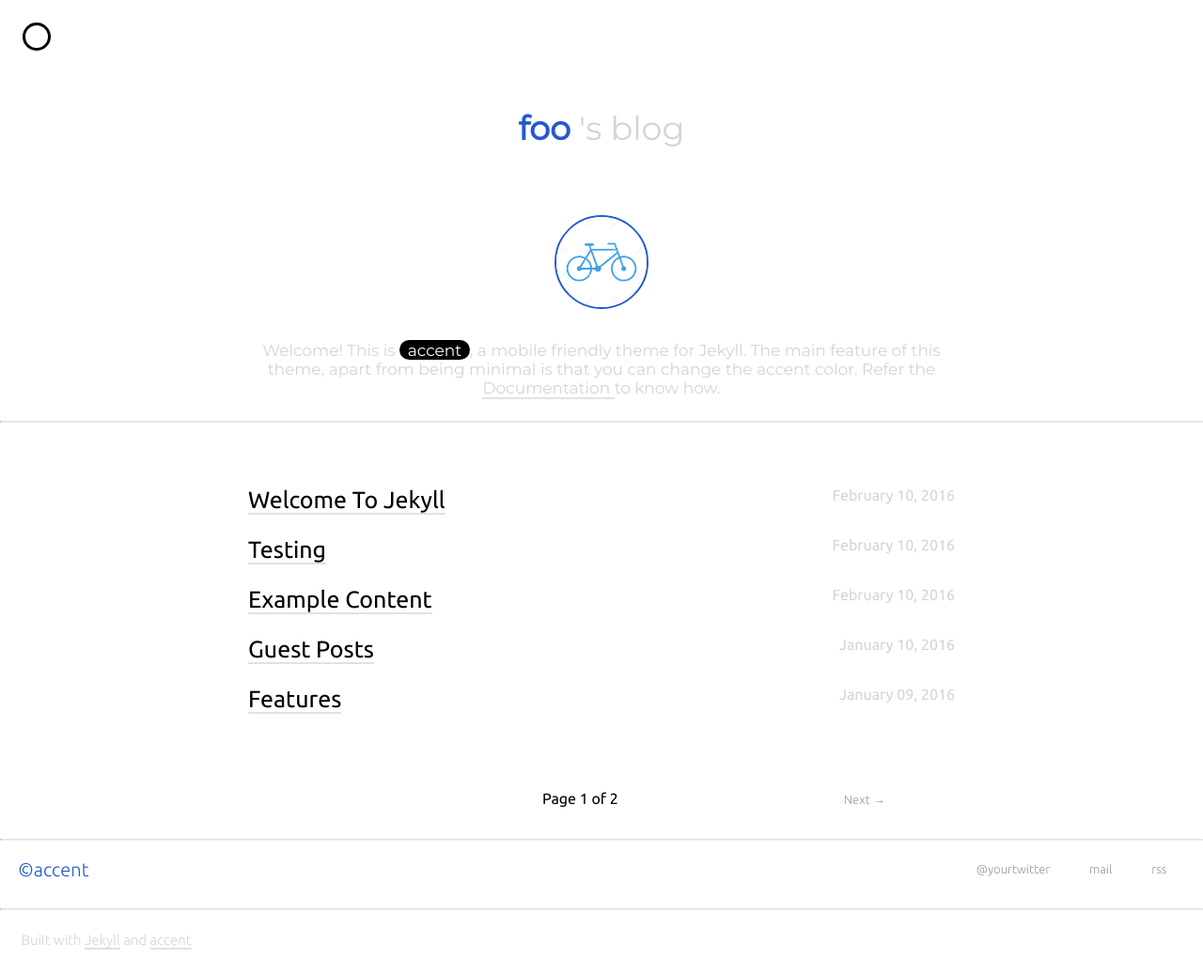
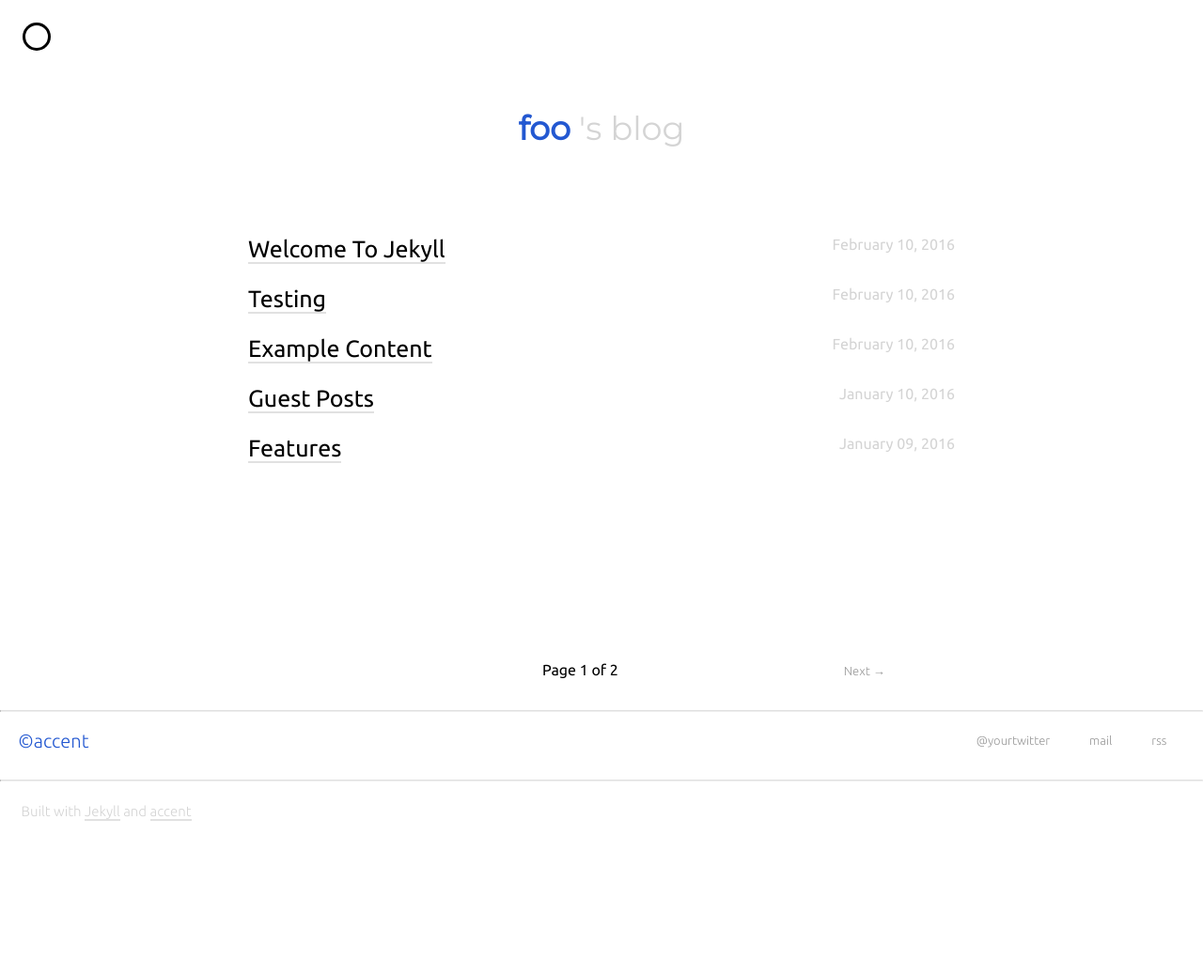
Before and after one commit to ankitsultana/accent, a Jekyll site: the page built from index.html, in a window 1280 px wide. Shown: the whole page at 94% size. Built offline with Jekyll 4.4.1, drawn with Linux system fonts in a browser that asks for light colours; nearby versions of some CDN libraries; the list of posts is cut into pages by our own code; after the commit the page ends 900 px from its top, so only the background shows below that.

Commit message:
fix about link | disable intro

```diff
--- a/_config.yml
+++ b/_config.yml
@@ -17,7 +17,7 @@
 
 # Toggle your short bio, which will displayed on your index page
 # Just toggle it and run jekyll again to see
-intro: true
+intro: false
 # This will be displayed in your intro
 short_bio: >
     Welcome! This is <span>accent</span>, a mobile friendly theme for Jekyll. The main feature of this
--- a/_includes/about.html
+++ b/_includes/about.html
@@ -5,7 +5,7 @@
             <img class="about-img pull-left" src="{{ site.profile_picture }}">
         </div>
         <div class="about-stub">
-            <a class="different-highlight" href="about/">
+            <a class="different-highlight" href="about">
                 <h2 style="font-family: Montserrat">
                     {% if page.author %}
                         {{ page.author }}
```
